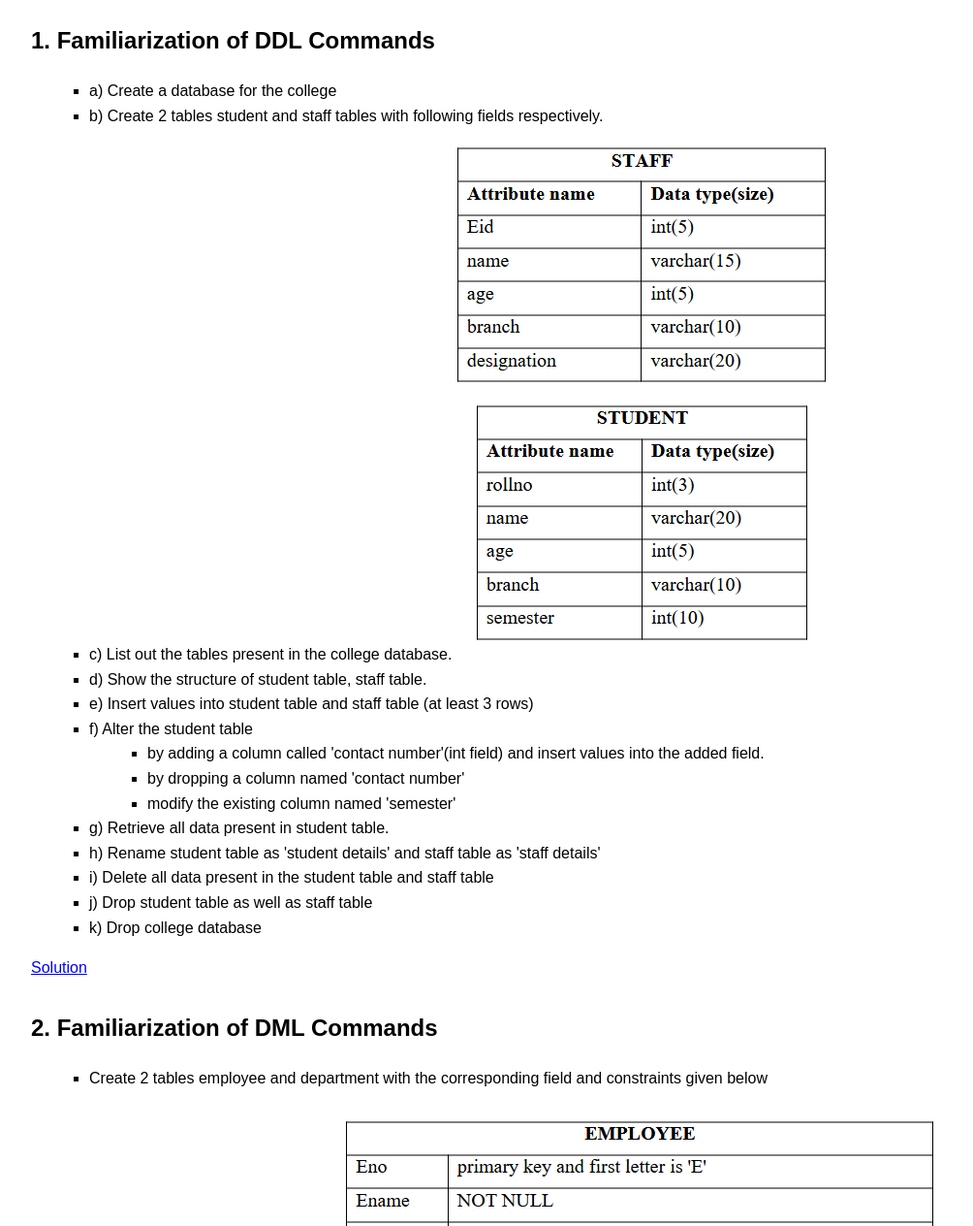
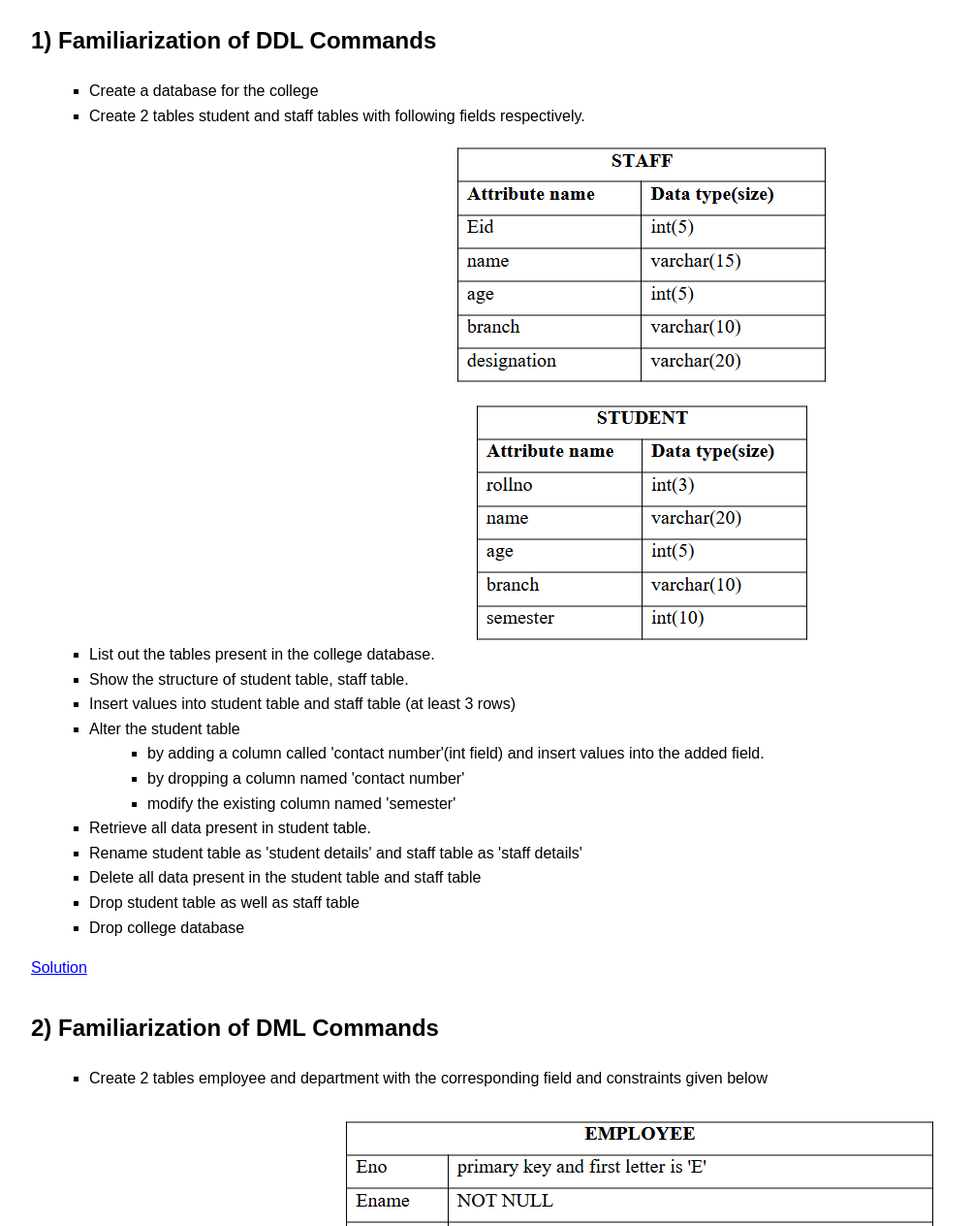
Before and after one commit to Abhijith-2002/DBMS-Lab, a plain HTML site: page index.html in a window 1280 px wide. Shown: the part 120-1384 px from the top of the page at 97% size, without its empty margins (8-1012 px from the left). Drawn offline with Linux system fonts and the light colour scheme.

Commit message:
initial commit

```diff
--- a/index.html
+++ b/index.html
@@ -39,32 +39,32 @@
     </style>
 </head>
 <body>
-    <h1>DBMS Lab Repository</h1>
+    <h1>DBMS Lab CU S4 Model Engineering College</h1>
 
-    <h2>1. Familiarization of DDL Commands</h2>
+    <h2>1) Familiarization of DDL Commands</h2>
     <ul>
-        <li>a) Create a database for the college</li>
-        <li>b) Create 2 tables student and staff tables with following fields respectively.</li>
+        <li>Create a database for the college</li>
+        <li>Create 2 tables student and staff tables with following fields respectively.</li>
         <img src="staff.png" alt="Staff Table">
         <img src="student.png" alt="Student Table">
-        <li>c) List out the tables present in the college database.</li>
-        <li>d) Show the structure of student table, staff table.</li>
-        <li>e) Insert values into student table and staff table (at least 3 rows)</li>
-        <li>f) Alter the student table</li>
+        <li>List out the tables present in the college database.</li>
+        <li>Show the structure of student table, staff table.</li>
+        <li>Insert values into student table and staff table (at least 3 rows)</li>
+        <li>Alter the student table</li>
         <ul>
             <li>by adding a column called 'contact number'(int field) and insert values into the added field.</li>
             <li>by dropping a column named 'contact number'</li>
             <li>modify the existing column named 'semester'</li>
         </ul>
-        <li>g) Retrieve all data present in student table.</li>
-        <li>h) Rename student table as 'student details' and staff table as 'staff details'</li>
-        <li>i) Delete all data present in the student table and staff table</li>
-        <li>j) Drop student table as well as staff table</li>
-        <li>k) Drop college database</li>
+        <li>Retrieve all data present in student table.</li>
+        <li>Rename student table as 'student details' and staff table as 'staff details'</li>
+        <li>Delete all data present in the student table and staff table</li>
+        <li>Drop student table as well as staff table</li>
+        <li>Drop college database</li>
     </ul>
     <p><a href="https://github.com/Abhijith-2002/DBMS-Lab/blob/main/DDL_Commands.sql">Solution</a></p>
 
-    <h2>2. Familiarization of DML Commands</h2>
+    <h2>2) Familiarization of DML Commands</h2>
 <ul>
     <li>Create 2 tables employee and department with the corresponding field and constraints given below</li>
     <img src="office.png" alt="Employee Table">
@@ -89,7 +89,7 @@
 
 <p><a href="https://github.com/Abhijith-2002/DBMS-Lab/blob/main/DML_Commands.sql">Solution</a></p>
 
-<h2>3. Familiarization of TCL Commands</h2>
+<h2>3) Familiarization of TCL Commands</h2>
 <ul>
     <li>Create a database for bank & create a table with name 'savings-account'. The fields are CID, cname, balance, date of joining.</li>
     <li>Add 2 records to the 'savings-account' table</li>
@@ -118,7 +118,7 @@
 <p><a href="https://github.com/Abhijith-2002/DBMS-Lab/blob/main/TCL_Commands.sql">Solution</a></p>
 
 
-<h2>4. GROUP BY, ORDER BY & HAVING CLAUSE</h2>
+<h2>4) GROUP BY, ORDER BY & HAVING CLAUSE</h2>
 <ul>
     <li>Create a table called 'members' to store member’s details of a family in the 'family' database. The attributes of the table are (mno, mname, mage, role, gender). This family consists of twins</li>
     <li>Insert following values into 'members' table.</li>
@@ -136,7 +136,7 @@
 
 <p><a href="https://github.com/Abhijith-2002/DBMS-Lab/blob/main/Group_By_Having_Order_By.sql">Solution</a></p>
 
-<h2>5. Familiarization of DCL Commands</h2>
+<h2>5) Familiarization of DCL Commands</h2>
 <ul>
     <li>creates two new users with names 'student' and 'teacher'</li>
     <li>grant a CREATE TABLE and INSERT privileges to the teacher user and create a table named 'advisors' with the following data</li>
@@ -166,7 +166,7 @@
 <p><a href="https://github.com/Abhijith-2002/DBMS-Lab/blob/main/DCL_Commands.sql">Solution</a></p>
 
 
-<h2>6. Aggregate functions</h2>
+<h2>6) Aggregate functions</h2>
 <ul>
     <li>Consider a student table with the following data.</li>
     <img src="student_data.png" alt="Student Table Data">
@@ -193,7 +193,7 @@
 <p><a href="https://github.com/Abhijith-2002/DBMS-Lab/blob/main/Aggregate_Functions.sql">Solution</a></p>
 
 
-<h2>7. Set operators, Nested queries and JOIN queries</h2>
+<h2>7) Set operators, Nested queries and JOIN queries</h2>
 <ul>
     <li><b>Nested Queries</b></li>
     <li>Create 3 tables student (SID, sname, sage), course (CID, Cname), and student-course (SID, CID)</li>
@@ -235,7 +235,7 @@
 </ul>
 
 
-<h2>10. VIEW and ASSERTION</h2>
+<h2>8) VIEW and ASSERTION</h2>
 <ul>
     <li>Create a staff table with arguments staffed, sname, salary, sdept, scategory. Scategory can take 2 values (teaching/ non teaching) only</li>
     <li>Insert the following values into staff table</li>
```
